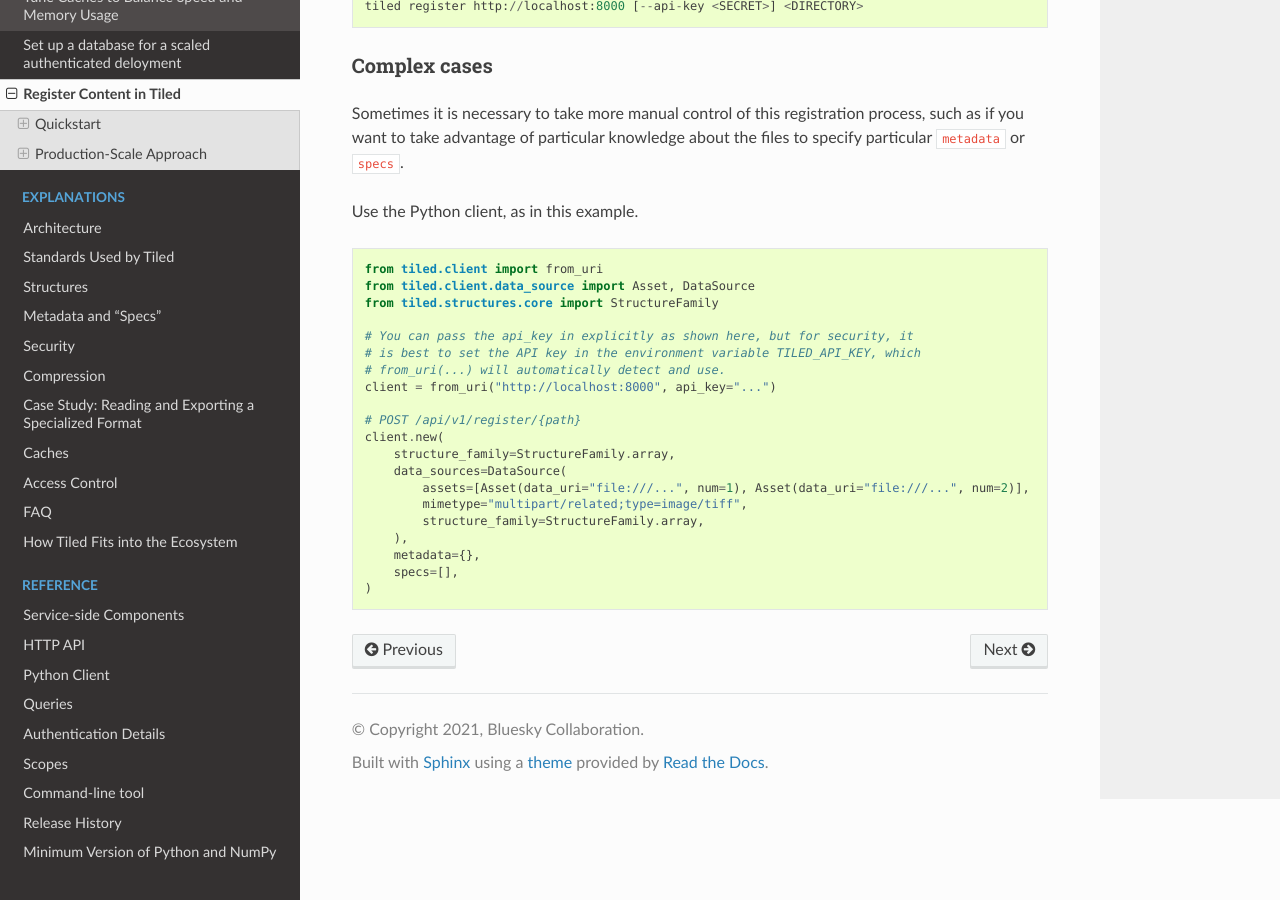
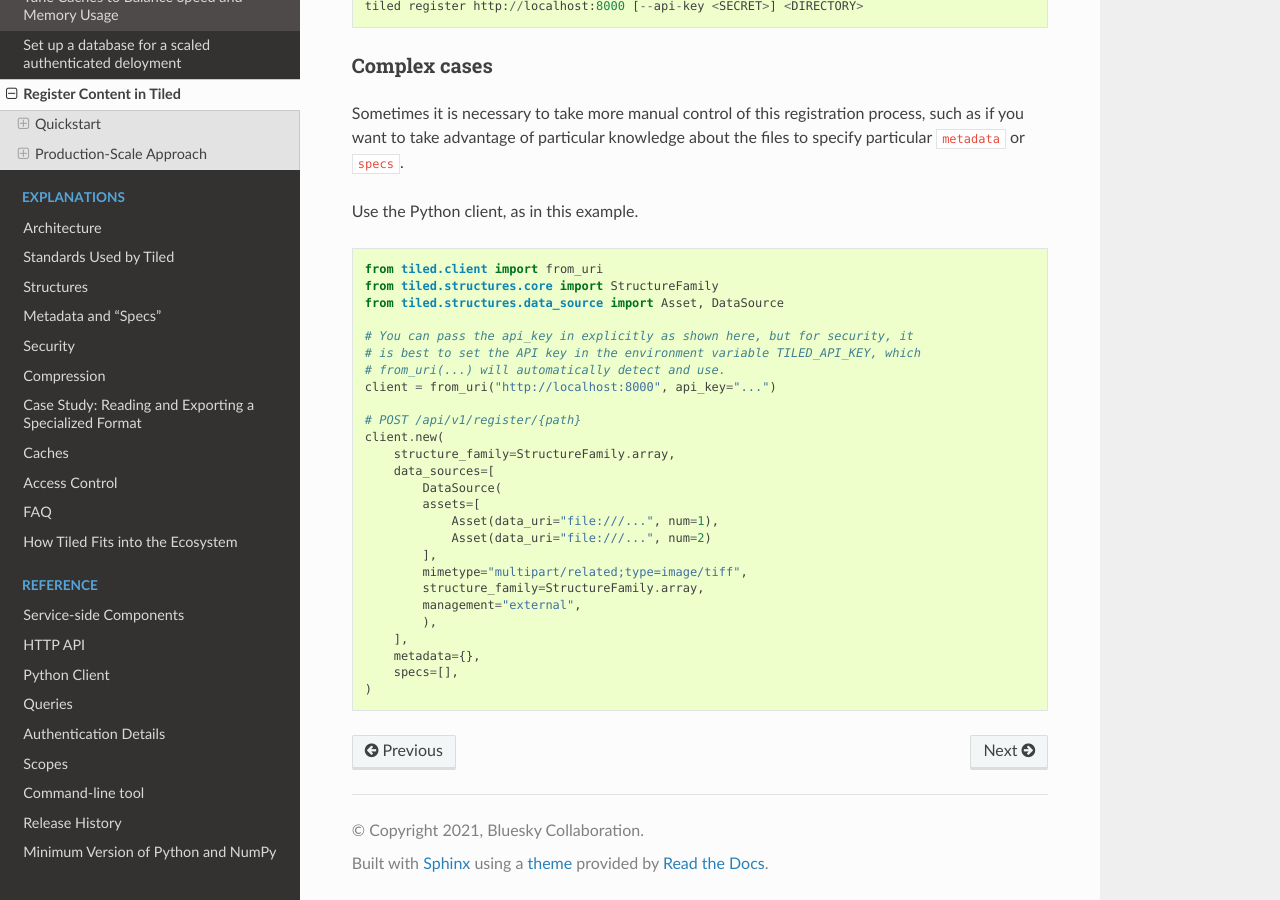
Before and after one commit to bluesky/tiled, a Sphinx documentation site: the page built from docs/source/how-to/register.md, in a window 1280 px wide and 900 px high, scrolled down 1512 px. Built offline with Sphinx 7.4.7 and the Read the Docs theme 2.0.0, drawn with Linux system fonts in a browser that asks for light colours; pages that are not in the unit, such as notebooks, are missing from menus; the version number could not be read and is left out.

Commit message:
Fix mistakes in register examples

````diff
--- a/docs/source/how-to/register.md
+++ b/docs/source/how-to/register.md
@@ -76,8 +76,8 @@ Use the Python client, as in this example.
 
 ```py
 from tiled.client import from_uri
-from tiled.client.data_source import Asset, DataSource
 from tiled.structures.core import StructureFamily
+from tiled.structures.data_source import Asset, DataSource
 
 # You can pass the api_key in explicitly as shown here, but for security, it
 # is best to set the API key in the environment variable TILED_API_KEY, which
@@ -87,11 +87,17 @@ client = from_uri("http://localhost:8000", api_key="...")
 # POST /api/v1/register/{path}
 client.new(
     structure_family=StructureFamily.array,
-    data_sources=DataSource(
-    	assets=[Asset(data_uri="file:///...", num=1), Asset(data_uri="file:///...", num=2)],
-	mimetype="multipart/related;type=image/tiff",
-	structure_family=StructureFamily.array,
-    ),
+    data_sources=[
+        DataSource(
+        assets=[
+            Asset(data_uri="file:///...", num=1),
+            Asset(data_uri="file:///...", num=2)
+        ],
+        mimetype="multipart/related;type=image/tiff",
+        structure_family=StructureFamily.array,
+        management="external",
+        ),
+    ],
     metadata={},
     specs=[],
 )
````
